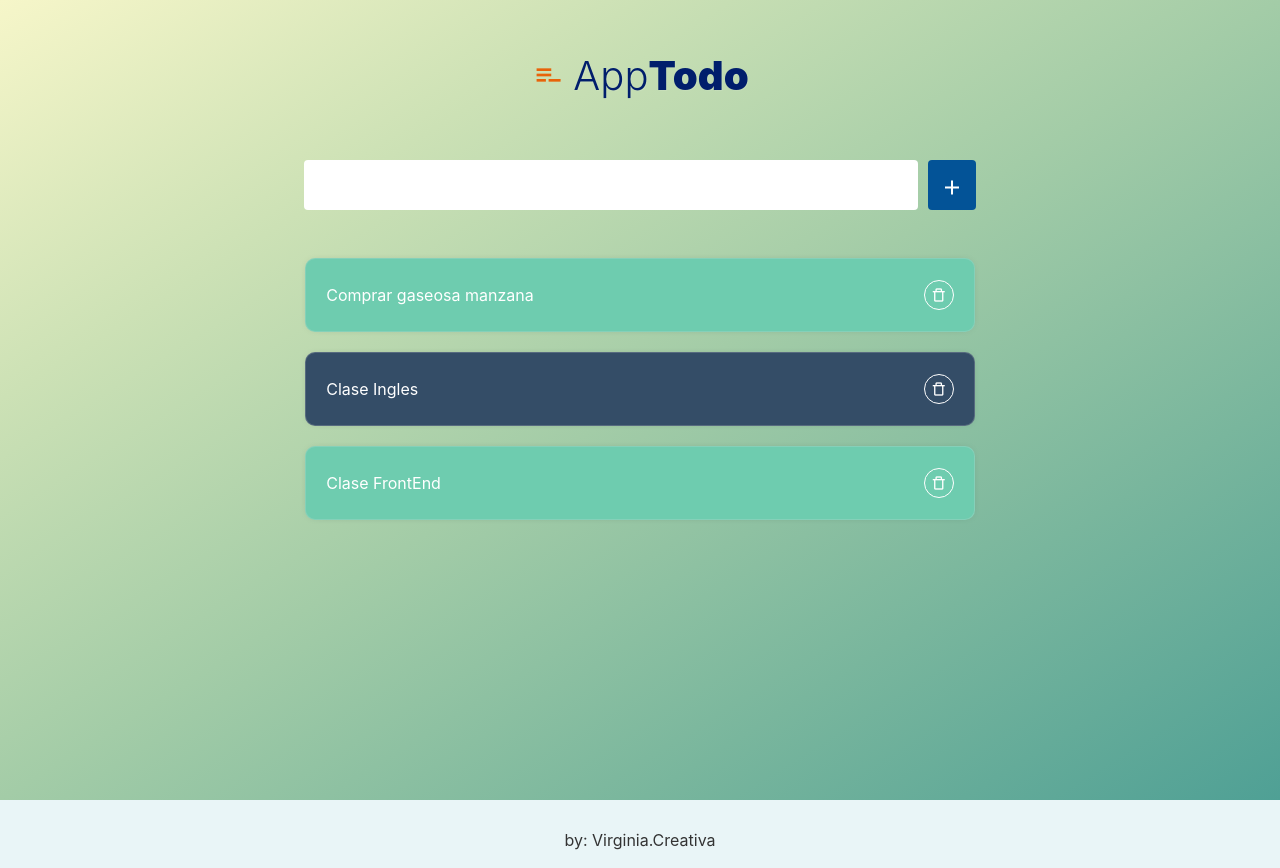
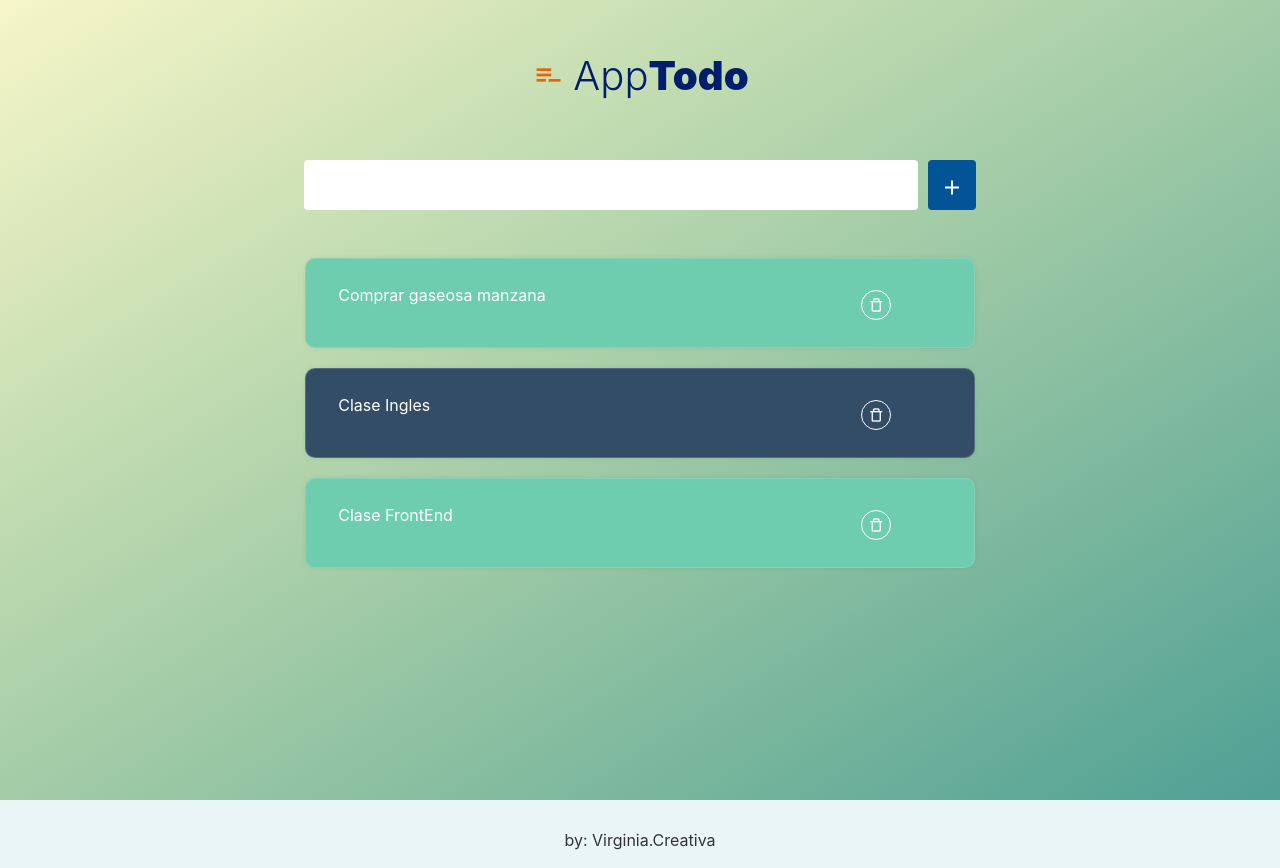
Before and after one commit to VirginiaCreativa/TodoApp, a React (Vite) app: page / in a window 1280 px wide. Built offline with nearby package versions, Linux system fonts and the light colour scheme.

Commit message:
Add Time and correction todITem

```diff
--- a/package.json
+++ b/package.json
@@ -26,6 +26,7 @@
     "eslint-plugin-unused-imports": "^2.0.0",
     "gh-pages": "^4.0.0",
     "jest": "^29.3.1",
+    "moment-timezone": "^0.5.39",
     "prettier": "^2.8.0",
     "react": "^18.2.0",
     "react-dom": "^18.2.0",
--- a/src/components/molecules/TodoItem.jsx
+++ b/src/components/molecules/TodoItem.jsx
@@ -32,8 +32,16 @@ const Item = styled.div`
 `;
 const ItemTodo = ({ text }) => (
   <Item>
-    <p>{text || 'No tiene'}</p>
-    <Button />
+    <div className="container">
+      <div className="row">
+        <div className="col-10">
+          <p>{text || 'No tiene'}</p>
+        </div>
+        <div className="col-2">
+          <Button />
+        </div>
+      </div>
+    </div>
   </Item>
 );
 
```
Also changed, not shown: src/components/atoms/Time.jsx (added, +9 -0 lines), 1 other file (tests, documents, lock files or other folders).
